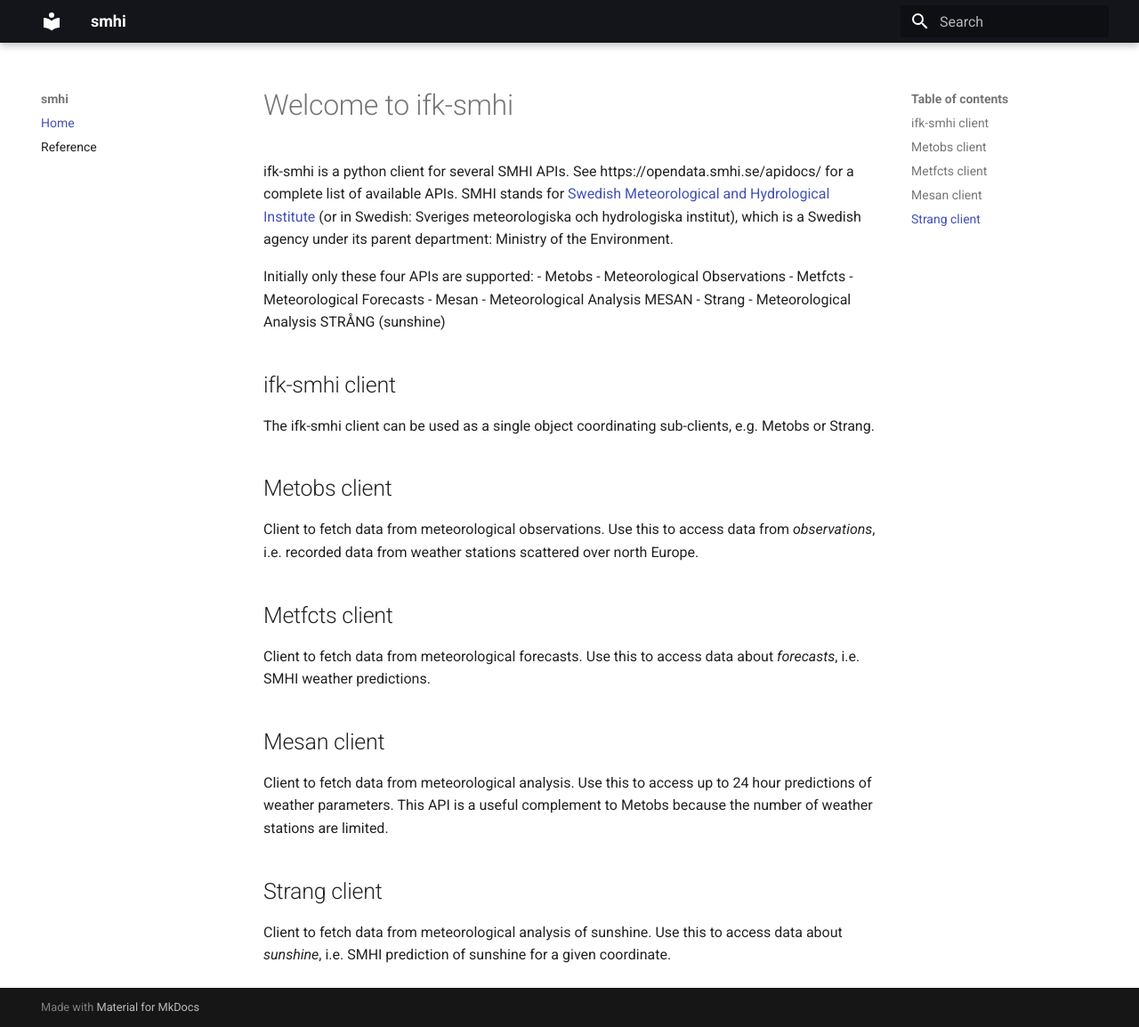
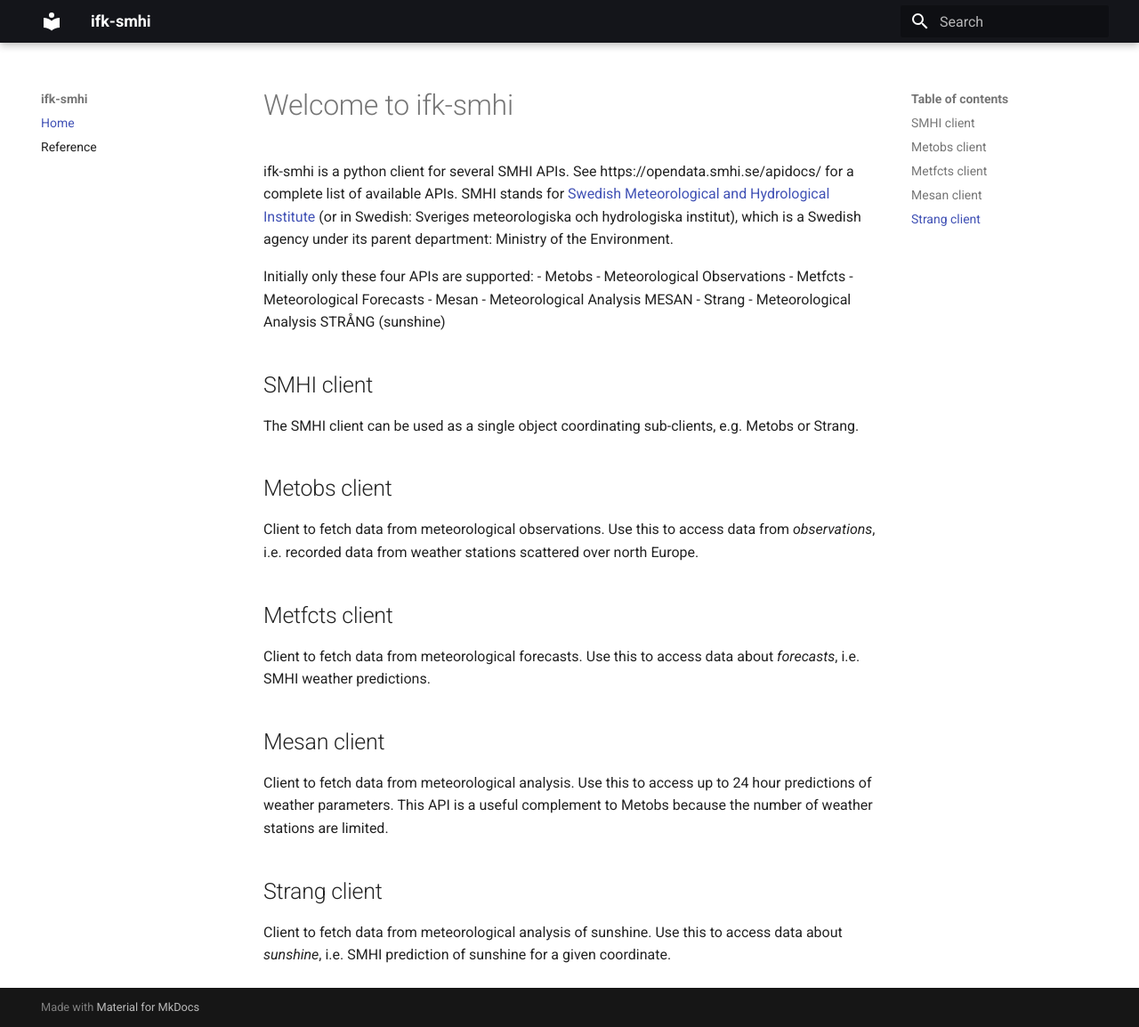
Before and after one commit to Ingenjorsarbete-For-Klimatet/ifk-smhi, an MkDocs documentation site: the page built from docs/index.md, in a window 1280 px wide and 1154 px high. Shown: the whole window at 89% size. Built offline with MkDocs 1.6.1 and Material for MkDocs 9.7.7, drawn with Linux system fonts in a browser that asks for light colours.

Commit message:
Update naming

```diff
--- a/docs/index.md
+++ b/docs/index.md
@@ -7,8 +7,8 @@
 - Mesan - Meteorological Analysis MESAN
 - Strang - Meteorological Analysis STRÅNG (sunshine)
 
-## ifk-smhi client
-The ifk-smhi client can be used as a single object coordinating sub-clients, e.g. Metobs or Strang.
+## SMHI client
+The SMHI client can be used as a single object coordinating sub-clients, e.g. Metobs or Strang.
 
 ## Metobs client
 Client to fetch data from meteorological observations. Use this to access data from _observations_, i.e. recorded data from weather stations scattered over north Europe.
--- a/mkdocs.yml
+++ b/mkdocs.yml
@@ -1,4 +1,4 @@
-site_name: smhi
+site_name: ifk-smhi
 
 nav:
 - Home: index.md
```
